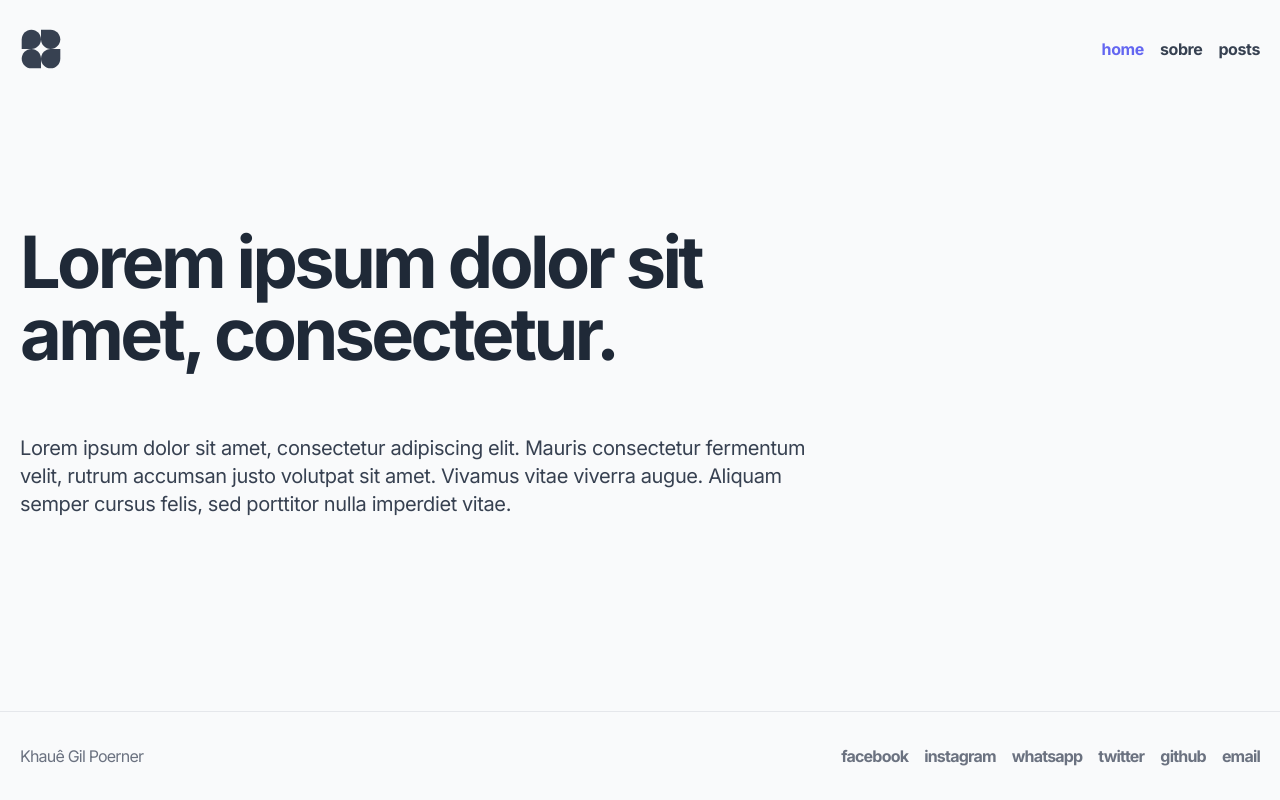
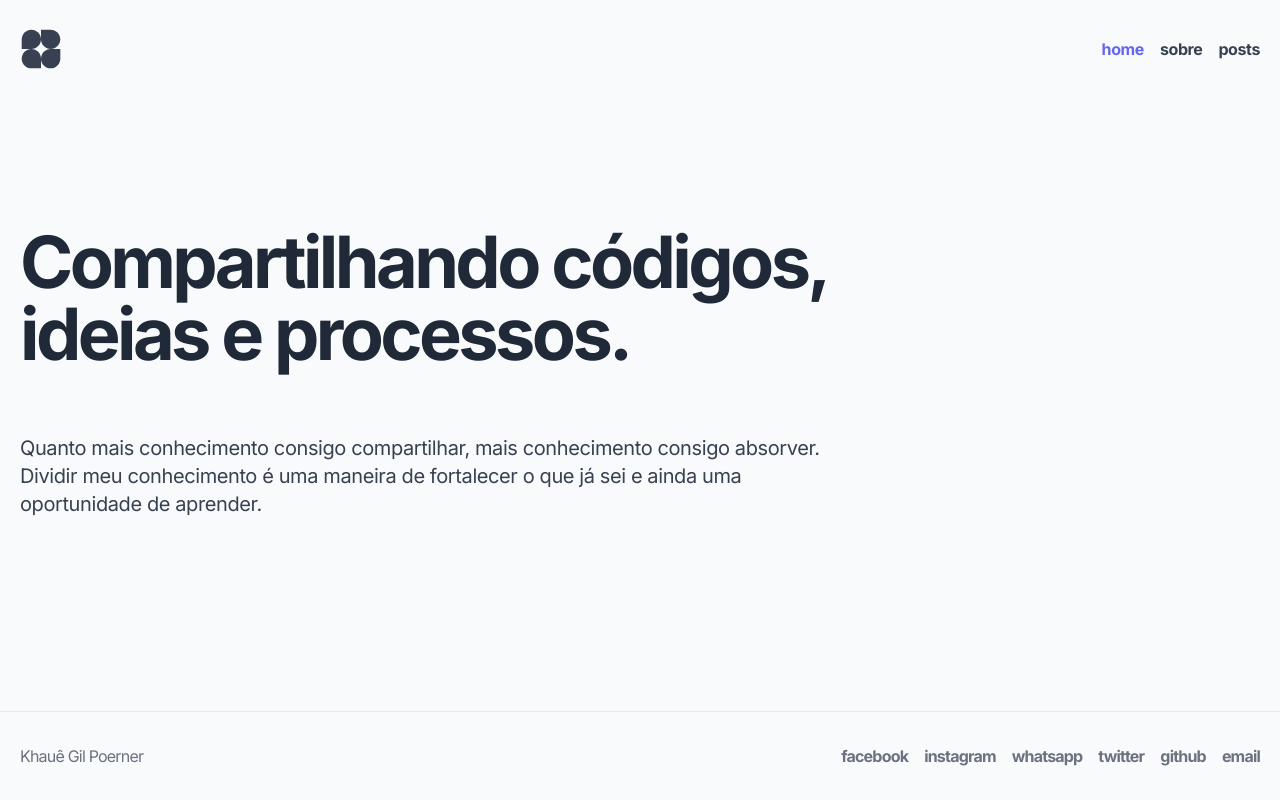
Before and after one commit to cauexotico/blog, a Next.js app: page / in a window 1280 px wide. Built offline with nearby package versions, Linux system fonts and the light colour scheme.

Commit message:
feature: mudanças home

```diff
--- a/pages/index.tsx
+++ b/pages/index.tsx
@@ -1,9 +1,14 @@
 export default function Home() {
 	return (
 		<section className="mt-16 md:mt-32 max-w-screen-xl mx-auto px-5">
-			{/* <h2 className="text-5xl md:text-7xl font-bold md:w-2/3 text-gray-800 tracking-tighter">Transformando ideias em códigos excepcionais.</h2> */}
-			<h2 className="text-5xl md:text-7xl font-bold md:w-2/3 text-gray-800 tracking-tighter">Lorem ipsum dolor sit amet, consectetur.</h2>
-			<p className="text-xl md:w-2/3 text-gray-700 mt-8 md:mt-16">Lorem ipsum dolor sit amet, consectetur adipiscing elit. Mauris consectetur fermentum velit, rutrum accumsan justo volutpat sit amet. Vivamus vitae viverra augue. Aliquam semper cursus felis, sed porttitor nulla imperdiet vitae.</p>
+			{/* <h2 className="text-5xl md:text-7xl font-bold md:w-2/3 text-gray-800 tracking-tighter">Passo o dia escrevendo código
+				<span className="rainbow-letters">
+					<span> c</span><span>o</span><span>l</span><span>o</span><span>r</span><span>i</span><span>d</span><span>o</span>
+				</span>.
+			</h2> */}
+			{/* <p className="text-xl md:w-2/3 text-gray-700 mt-8 md:mt-16">Lorem ipsum dolor sit amet, consectetur adipiscing elit. Mauris consectetur fermentum velit, rutrum accumsan justo volutpat sit amet. Vivamus vitae viverra augue. Aliquam semper cursus felis, sed porttitor nulla imperdiet vitae.</p> */}
+			<h2 className="text-5xl md:text-7xl font-bold md:w-2/3 text-gray-800 tracking-tighter">Compartilhando códigos, ideias e processos.</h2>
+			<p className="text-xl md:w-2/3 text-gray-700 mt-8 md:mt-16">Quanto mais conhecimento consigo compartilhar, mais conhecimento consigo absorver. Dividir meu conhecimento é uma maneira de fortalecer o que já sei e ainda uma oportunidade de aprender.</p>
 		</section>
   	)
 }
```
Also changed, not shown: styles/globals.css (+32 -0 lines).
